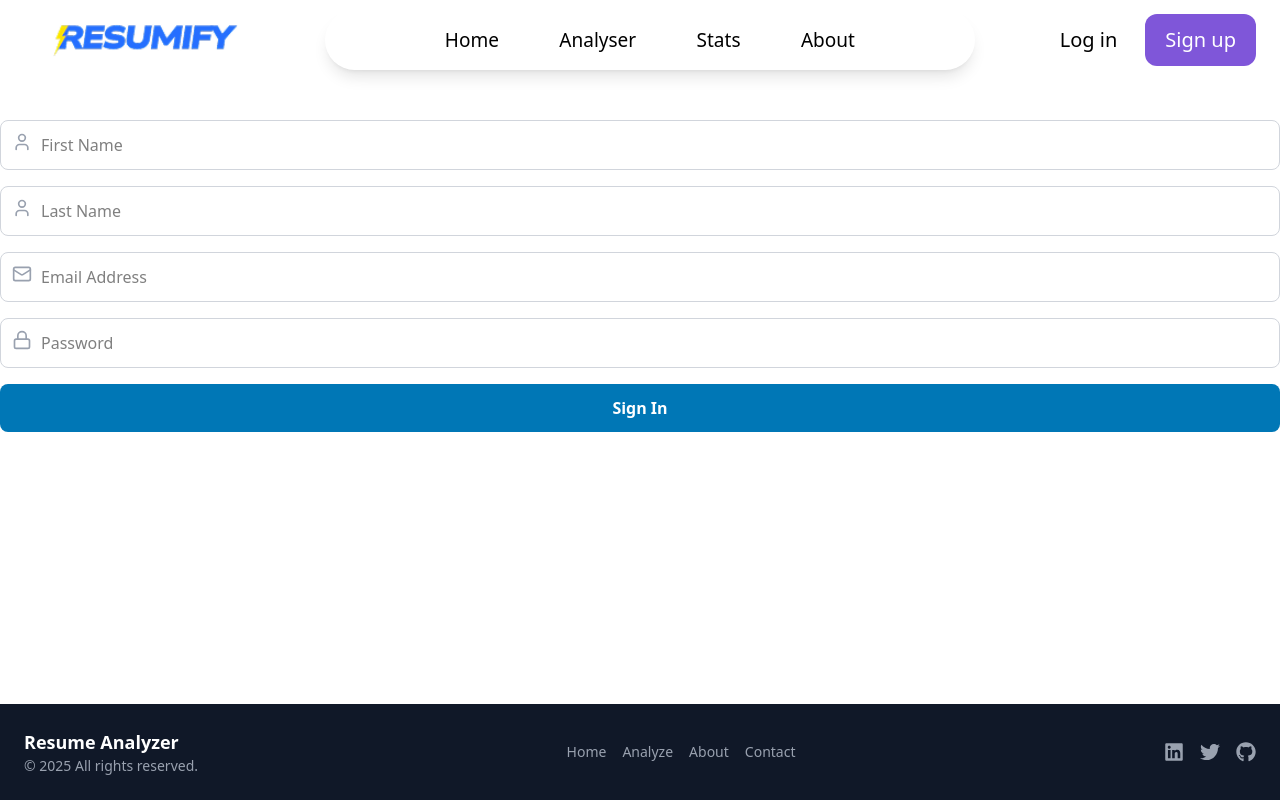
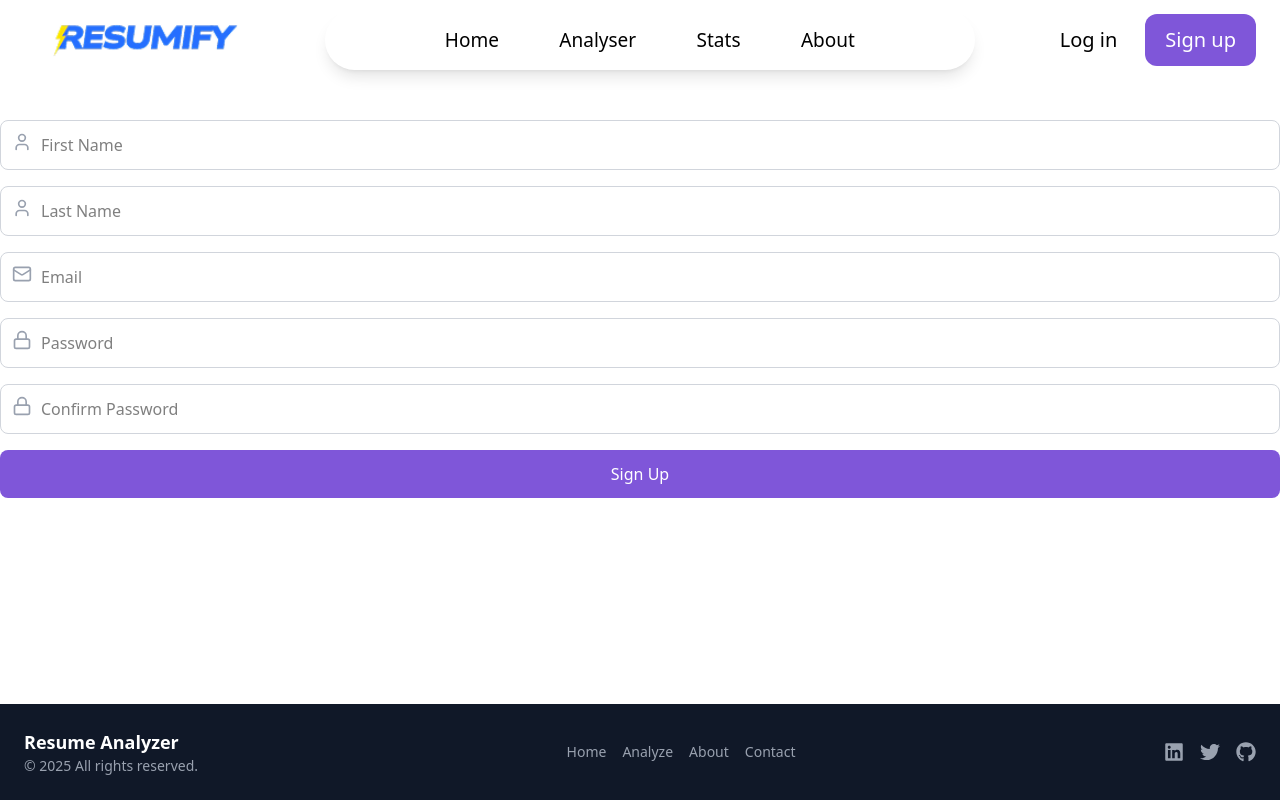
Before and after one commit to vathsalvyas257/ResumeAnalyser-Client, a React (Vite) app: page /signup in a window 1280 px wide. Built offline with nearby package versions, Linux system fonts and the light colour scheme.

Commit message:
fix(auth-ui):improved login page ui and color pallet

```diff
--- a/src/components/auth/AuthForm.jsx
+++ b/src/components/auth/AuthForm.jsx
@@ -8,7 +8,7 @@ const AuthForm = () => {
   const [isLogin, setIsLogin] = useState(true);
 
   return (
-    <div className="min-h-screen flex items-center justify-center bg-gradient-to-r from-[#03045E] to-[#0077B6] px-4">
+    <div className="min-h-screen flex items-center justify-center bg-white mt-[-100px] px-4">
       <motion.div
         className="bg-white p-8 rounded-2xl shadow-lg w-full max-w-md"
         initial={{ opacity: 0, y: -30 }}
@@ -19,7 +19,7 @@ const AuthForm = () => {
           <button
             className={`text-lg font-semibold flex-1 p-2 transition-all ${
               isLogin
-                ? "border-b-4 border-[#0077B6] text-[#0077B6]"
+                ? "border-b-4 border-[#0077B6] text-[#7F56D9]"
                 : "text-gray-500"
             }`}
             onClick={() => setIsLogin(true)}
@@ -29,7 +29,7 @@ const AuthForm = () => {
           <button
             className={`text-lg font-semibold flex-1 p-2 transition-all ${
               !isLogin
-                ? "border-b-4 border-[#0077B6] text-[#0077B6]"
+                ? "border-b-4 border-[#0077B6] text-[#7F56D9]"
                 : "text-gray-500"
             }`}
             onClick={() => setIsLogin(false)}
--- a/src/components/auth/LoginForm.jsx
+++ b/src/components/auth/LoginForm.jsx
@@ -60,9 +60,9 @@ const LoginForm = () => {
   };
 
   return (
-    <form className="space-y-4" onSubmit={handleSubmit}>
-      <div className="relative">
-        <Mail className="absolute left-3 top-3 text-gray-400" size={20} />
+    <form className="space-y-4 shadow-2xl " onSubmit={handleSubmit}>
+      <div className="relative ">
+        <Mail className="absolute left-3 top-3 text-[#7F56D9]" size={20} />
         <input
           type="email"
           name="emailId"
@@ -74,12 +74,12 @@ const LoginForm = () => {
         />
       </div>
       <div className="relative">
-        <Lock className="absolute left-3 top-3 text-gray-400" size={20} />
+        <Lock className="absolute left-3 top-3 text-[#7F56D9]" size={20} />
         <input
           type="password"
           name="password"
           placeholder="Password"
-          className="w-full pl-10 p-3 border border-gray-300 rounded-lg focus:outline-none focus:border-[#0077B6]"
+          className="w-full pl-10 p-3 border border-gray-300 rounded-lg focus:outline-none focus:border-[#7F56D9]"
           value={formData.password}
           onChange={handleInputChange}
           required
@@ -90,7 +90,7 @@ const LoginForm = () => {
 
       <motion.button
         type="submit"
-        className="w-full bg-[#0077B6] hover:bg-[#023E8A] text-white py-3 rounded-lg font-semibold transition-all disabled:opacity-50"
+        className="w-full bg-[#7F56D9] hover:bg-[#a17df0] text-white py-3 rounded-lg font-semibold transition-all disabled:opacity-50"
         whileHover={{ scale: loading ? 1 : 1.05 }}
         disabled={loading}
       >
--- a/src/components/auth/SignupForm.jsx
+++ b/src/components/auth/SignupForm.jsx
@@ -1,22 +1,19 @@
 import { useState } from "react";
-import { useNavigate } from "react-router-dom";
 import axios from "axios";
 import { toast } from "react-hot-toast";
 import { Mail, Lock, User } from "lucide-react";
-import { motion } from "framer-motion";
-import LoginForm from "./LoginForm";
 
 const SignupForm = () => {
-  console.log("SignupForm");
   const [formData, setFormData] = useState({
     firstName: "",
     lastName: "",
     emailId: "",
     password: "",
+    confirmPassword: "",
   });
+
   const [loading, setLoading] = useState(false);
-  const [error, setError] = useState("");
-  const navigate = useNavigate();
+  const [success, setSuccess] = useState(false);
   const API_URL = "http://localhost:7777"; // Replace with your backend URL
 
   const handleInputChange = (e) => {
@@ -26,18 +23,37 @@ const SignupForm = () => {
   const handleSubmit = async (e) => {
     e.preventDefault();
     setLoading(true);
-    setError("");
+    setSuccess(false);
+
+    const { firstName, emailId, password, confirmPassword } = formData;
+
+    // Validation
+    if (!firstName || !emailId || !password || !confirmPassword) {
+      toast.error("Please fill all the fields");
+      setLoading(false);
+      return;
+    }
+
+    if (
+      password.length < 6 ||
+      !/\d/.test(password) ||
+      !/[A-Z]/.test(password) ||
+      !/[!@#$%^&*]/.test(password)
+    ) {
+      toast.error(
+        "Password must be at least 6 characters long and include a capital letter, number, and special character"
+      );
+      setLoading(false);
+      return;
+    }
+
+    if (password !== confirmPassword) {
+      toast.error("Passwords do not match");
+      setLoading(false);
+      return;
+    }
 
     try {
-      if (
-        formData.firstName === "" ||
-        formData.emailId === "" ||
-        formData.password === ""
-      ) {
-        setError("Please fill all the fields");
-        setLoading(false);
-        return;
-      }
       const response = await axios.post(`${API_URL}/signup`, formData, {
         headers: { "Content-Type": "application/json" },
         withCredentials: true,
@@ -49,9 +65,17 @@ const SignupForm = () => {
         duration: 2000,
         position: "bottom-right",
       });
-      navigate("/analyse");
+
+      setSuccess(true);
+      setFormData({
+        firstName: "",
+        lastName: "",
+        emailId: "",
+        password: "",
+        confirmPassword: "",
+      });
     } catch (err) {
-      setError(err.response?.data || "Something went wrong");
+      toast.error(err.response?.data || "Something went wrong");
     } finally {
       setLoading(false);
     }
@@ -59,6 +83,12 @@ const SignupForm = () => {
 
   return (
     <form className="space-y-4" onSubmit={handleSubmit}>
+      {success && (
+        <div className="text-green-600 text-center font-semibold">
+          Signup successful!
+        </div>
+      )}
+
       <div className="relative">
         <User className="absolute left-3 top-3 text-gray-400" size={20} />
         <input
@@ -71,6 +101,7 @@ const SignupForm = () => {
           required
         />
       </div>
+
       <div className="relative">
         <User className="absolute left-3 top-3 text-gray-400" size={20} />
         <input
@@ -82,7 +113,55 @@ const SignupForm = () => {
           onChange={handleInputChange}
         />
       </div>
-      <LoginForm />
+
+      <div className="relative">
+        <Mail className="absolute left-3 top-3 text-gray-400" size={20} />
+        <input
+          type="email"
+          name="emailId"
+          placeholder="Email"
+          className="w-full pl-10 p-3 border border-gray-300 rounded-lg focus:outline-none focus:border-[#0077B6]"
+          value={formData.emailId}
+          onChange={handleInputChange}
+          required
+        />
+      </div>
+
+      <div className="relative">
+        <Lock className="absolute left-3 top-3 text-gray-400" size={20} />
+        <input
+          type="password"
+          name="password"
+          placeholder="Password"
+          className="w-full pl-10 p-3 border border-gray-300 rounded-lg focus:outline-none focus:border-[#0077B6]"
+          value={formData.password}
+          onChange={handleInputChange}
+          required
+        />
+      </div>
+
+      <div className="relative">
+        <Lock className="absolute left-3 top-3 text-gray-400" size={20} />
+        <input
+          type="password"
+          name="confirmPassword"
+          placeholder="Confirm Password"
+          className="w-full pl-10 p-3 border border-gray-300 rounded-lg focus:outline-none focus:border-[#0077B6]"
+          value={formData.confirmPassword}
+          onChange={handleInputChange}
+          required
+        />
+      </div>
+
+      <button
+        type="submit"
+        disabled={loading}
+        className={`w-full bg-[#7F56D9] text-white p-3 rounded-lg ${
+          loading ? "opacity-50 cursor-not-allowed" : ""
+        }`}
+      >
+        {loading ? "Signing up..." : "Sign Up"}
+      </button>
     </form>
   );
 };
```
